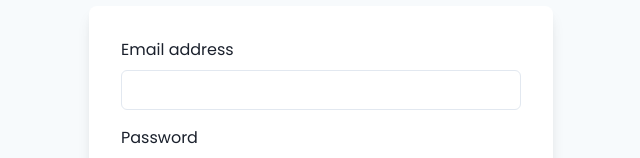
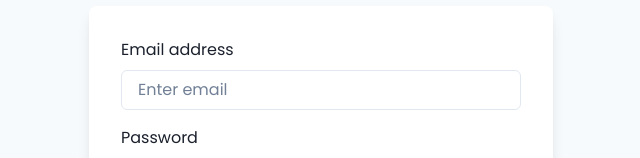
Before and after one commit to adityadevx/transcribe-audio, a React (Create React App) app: page / in a window 1280 px wide. Shown: the part 292-450 px from the top of the page, without its empty margins (319-959 px from the left). Built offline with nearby package versions, Linux system fonts and the light colour scheme.

Commit message:
ui little changes

```diff
--- a/src/components/Login.js
+++ b/src/components/Login.js
@@ -33,6 +33,7 @@ export default function Loign() {
             navigate('/upload');
         }
         else {
+            setInputFields({ email: '', password: '' });
             return toast({
                 title: "Invalid Credentials",
                 description: "Please check your email and password",
@@ -73,6 +74,7 @@ export default function Loign() {
                                 value={inputFields.email}
                                 onChange={handleInputChange}
                                 name="email"
+                                placeholder="Enter email"
                                 required
                             />
                         </FormControl>
```
